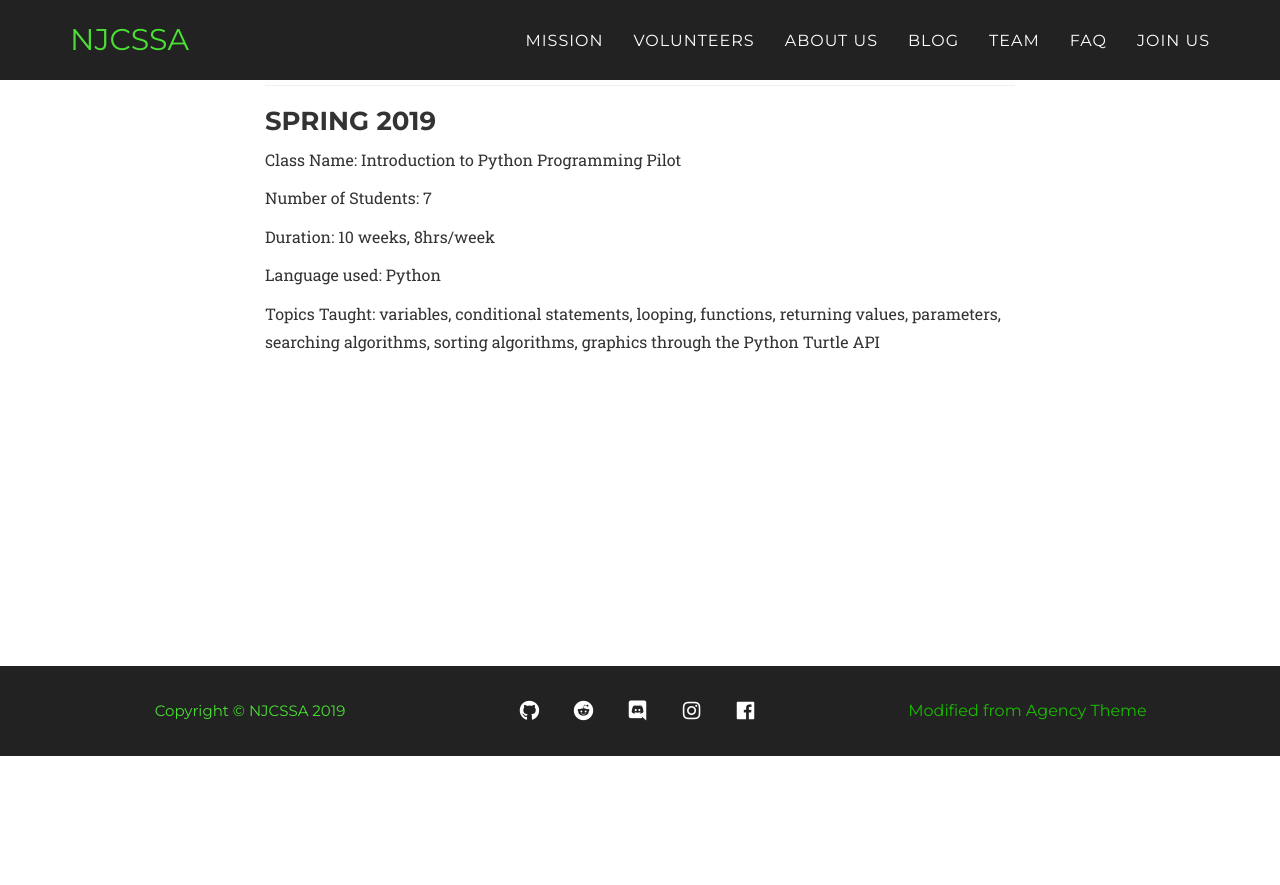
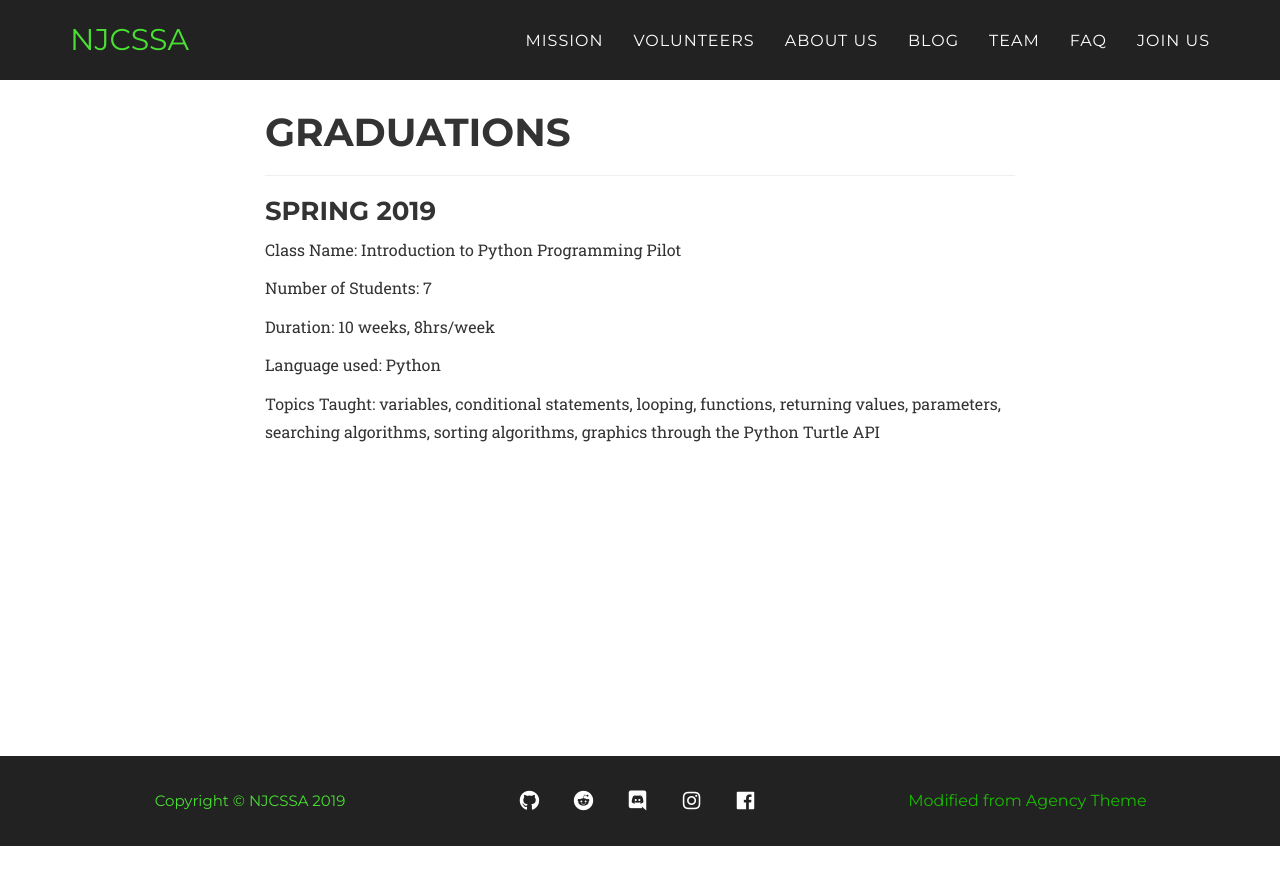
Before and after one commit to benjaminnow/njcssa, a Jekyll site: the page built from graduations.html, in a window 1280 px wide. Shown: the top 885 px of the page. Built offline with Jekyll 4.4.1, drawn with Linux system fonts in a browser that asks for light colours; nearby versions of some CDN libraries; some web fonts are replaced.

Commit message:
fixed margin for about pages

```diff
--- a/goals.html
+++ b/goals.html
@@ -3,7 +3,7 @@ permalink: /goals
 ---
 {% include head.html %}
 {% include navbar.html %}
-<div class="container">
+<div class="container" style="margin-top: 6em">
     <div class="row">
         <div class="col-md-2"></div>
         <div class="col-md-8 goals">
--- a/graduations.html
+++ b/graduations.html
@@ -4,7 +4,7 @@ permalink: /graduations
 {% include head.html %}
 {% include navbar.html %}
 
-<div class="container">
+<div class="container" style="margin-top: 6em">
     <div class="row">
         <div class="col-md-2"></div>
         <div class="col-md-8">
--- a/history.html
+++ b/history.html
@@ -3,7 +3,7 @@ permalink: /history
 ---
 {% include head.html %}
 {% include navbar.html %}
-<div class="container">
+<div class="container" style="margin-top: 6em">
     <div class="row">
         <div class="col-md-2"></div>
         <div class="col-md-8">
--- a/partnerships.html
+++ b/partnerships.html
@@ -3,7 +3,7 @@ permalink: /partnerships
 ---
 {% include head.html %}
 {% include navbar.html %}
-<div class="container">
+<div class="container" style="margin-top: 6em">
     <div class="row">
         <div class="col-md-2"></div>
         <div class="col-md-8">
```
